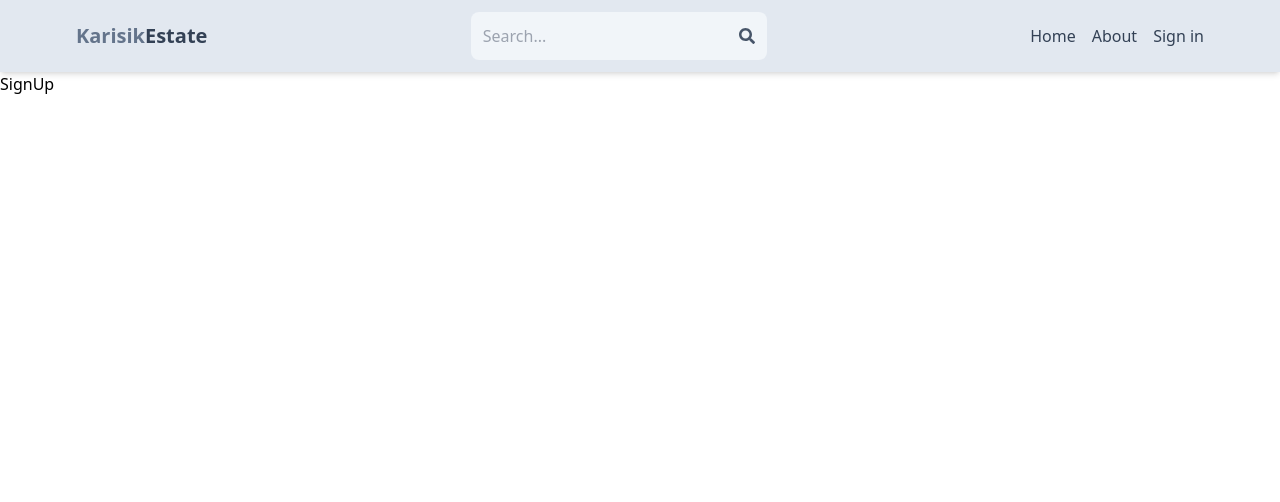
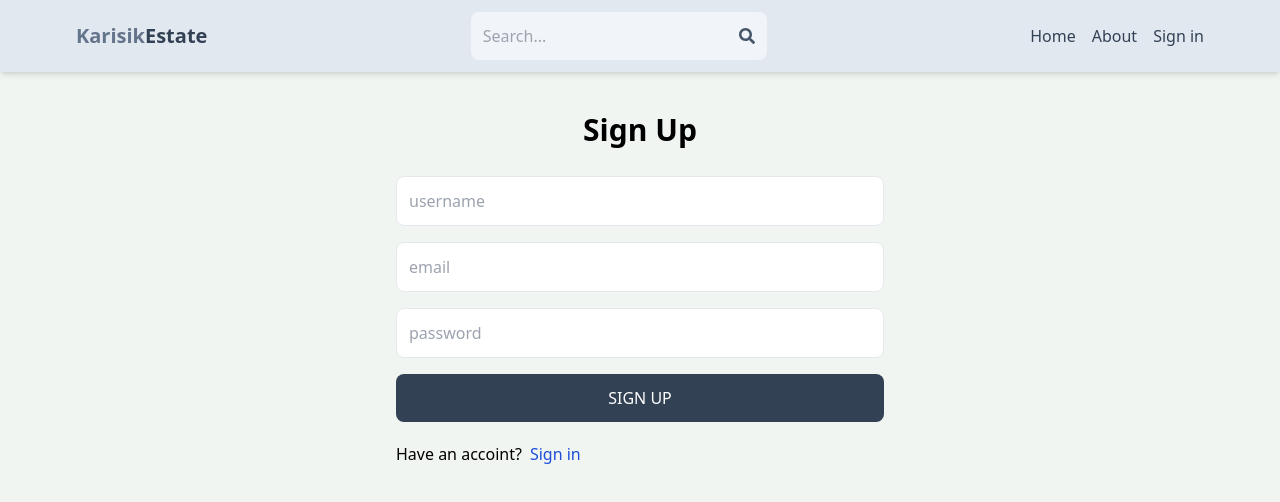
Before and after one commit to erShiaVa/mern-estate, a React (Vite) app in the folder client/: page /sign-up in a window 1280 px wide. Shown: the top 502 px of the page. Built offline with nearby package versions, Linux system fonts and the light colour scheme.

Commit message:
sign-up page ui

```diff
--- a/client/src/index.css
+++ b/client/src/index.css
@@ -1,3 +1,7 @@
 @tailwind base;
 @tailwind components;
 @tailwind utilities;
+
+body{
+    background-color: rgb(241, 245, 241);
+}
--- a/client/src/pages/SignUp.jsx
+++ b/client/src/pages/SignUp.jsx
@@ -1,8 +1,35 @@
-import React from 'react'
+import { Link } from 'react-router-dom';
 
 function SignUp() {
   return (
-    <div>SignUp</div>
+    <div className='p-3 max-w-lg mx-auto'>
+      <h1 className='text-3xl text-center font-semibold my-7'>
+        Sign Up
+      </h1>
+      <form className='flex flex-col gap-4'>
+        <input type="text" placeholder='username'
+              className='border p-3 rounded-lg'
+              id='username'
+        />
+         <input type="email" placeholder='email'
+              className='border p-3 rounded-lg'
+              id='email'
+        />
+         <input type="password" placeholder='password'
+              className='border p-3 rounded-lg'
+              id='password'
+        />
+        <button className='bg-slate-700 text-white p-3 rounded-lg uppercase hover:opacity-95 disabled:opacity-80'>
+          Sign Up
+        </button>
+      </form>
+      <div className='flex gap-2 mt-5'>
+        <p>Have an accoint?</p>
+        <Link to={"/sign-in"}>
+          <span className='text-blue-700'>Sign in</span>
+        </Link>
+      </div>
+    </div>
   )
 }
 
```
